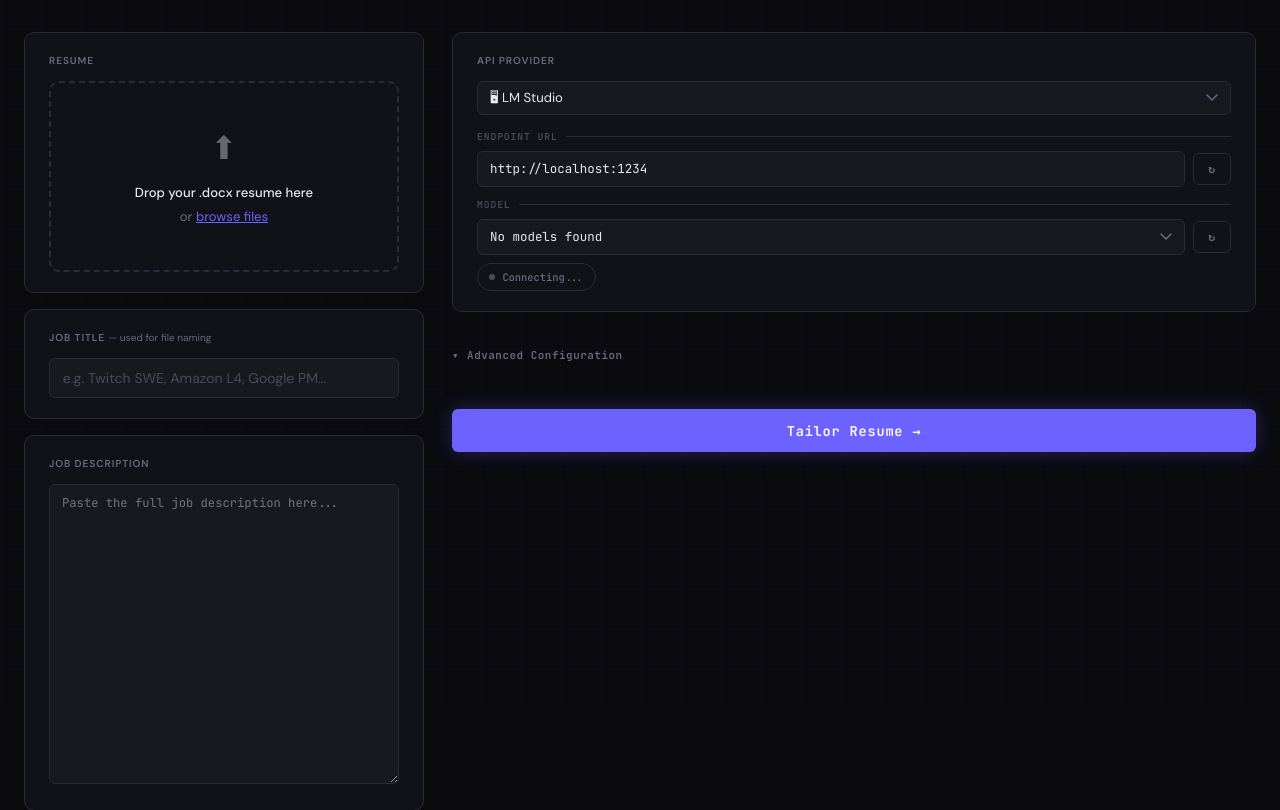
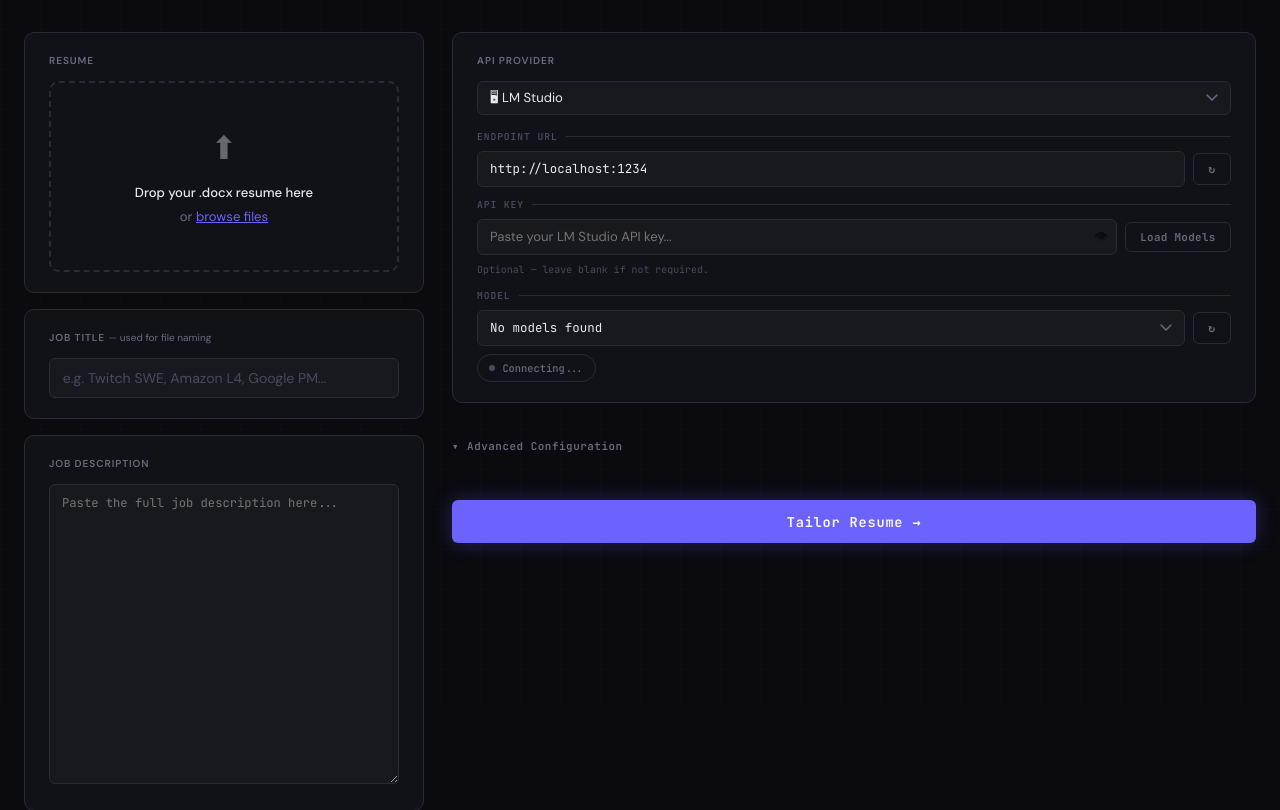
Before and after one commit to KshitijBharambe/resumeapp, a Flask app: page / in a window 1280 px wide. Shown: the part 91-901 px from the top of the page. Run offline with Flask 3, Linux system fonts and the light colour scheme; data that the repository does not hold is empty; some libraries are stand-ins or nearby versions.

Commit message:
feat: Introduce optional API key support for local providers and allow LM Studio to use an environment variable for its API token.

```diff
--- a/app.py
+++ b/app.py
@@ -24,10 +24,10 @@ def _get_chat_url_and_headers(provider, lm_url, api_key):
     local_providers = {"lmstudio", "ollama", "custom"}
     if provider in local_providers:
         base = (lm_url or PROVIDER_BASE_URLS.get(provider, "http://localhost:1234")).rstrip("/")
-        headers = {}
     else:
         base = PROVIDER_BASE_URLS.get(provider, "").rstrip("/")
-        headers = {"Authorization": f"Bearer {api_key}"} if api_key else {}
+
+    headers = {"Authorization": f"Bearer {api_key}"} if api_key else {}
     if provider == "openrouter":
         headers["HTTP-Referer"] = "https://resume-tailor.onrender.com"
     return f"{base}/v1/chat/completions", headers
@@ -599,6 +599,9 @@ def provider_models():
     api_key = data.get("api_key", "").strip()
     lm_url = data.get("lm_url", "").strip()
 
+    if provider == "lmstudio" and not api_key:
+        api_key = os.environ.get("LM_API_TOKEN", "")
+
     # --- Anthropic: static list ---
     if provider == "anthropic":
         return jsonify({"models": ANTHROPIC_MODELS, "static": True})
@@ -628,10 +631,11 @@ def provider_models():
     # --- Local providers (LM Studio, Ollama, Custom) ---
     if provider in ("lmstudio", "ollama", "custom"):
         base = (lm_url or PROVIDER_BASE_URLS.get(provider, "http://localhost:1234")).rstrip("/")
+        headers = {"Authorization": f"Bearer {api_key}"} if api_key else {}
         # Ollama: try /api/tags first
         if provider == "ollama":
             try:
-                r = requests.get(f"{base}/api/tags", timeout=4)
+                r = requests.get(f"{base}/api/tags", headers=headers, timeout=4)
                 r.raise_for_status()
                 raw = r.json().get("models", [])
                 models = [{"id": m["name"]} for m in raw]
@@ -639,7 +643,7 @@ def provider_models():
             except Exception:
                 pass  # fall through to OpenAI-compat endpoint
         try:
-            r = requests.get(f"{base}/v1/models", timeout=4)
+            r = requests.get(f"{base}/v1/models", headers=headers, timeout=4)
             r.raise_for_status()
             raw = r.json().get("data", [])
             models = []
@@ -701,6 +705,9 @@ def tailor():
     job_title = data.get("job_title", "").strip()
     api_key = data.get("api_key", "").strip()
     lm_url = data.get("lm_url", "").strip()
+
+    if provider == "lmstudio" and not api_key:
+        api_key = os.environ.get("LM_API_TOKEN", "")
 
     # Advanced config (all optional)
     temperature = float(data.get("temperature", 0.3))
--- a/templates/index.html
+++ b/templates/index.html
@@ -1951,7 +1951,7 @@ WRITING RULES:
 
             // ── PROVIDER SYSTEM ───────────────────────────────────────────────────────
             const PROVIDER_META = {
-              lmstudio:   { label: 'LM Studio',  hasUrl: true,  hasKey: false, defaultUrl: 'http://localhost:1234', keyHint: '', getKeyUrl: '' },
+              lmstudio:   { label: 'LM Studio',  hasUrl: true,  hasKey: true, defaultUrl: 'http://localhost:1234', keyHint: 'Optional — leave blank if not required.', getKeyUrl: '' },
               ollama:     { label: 'Ollama',      hasUrl: true,  hasKey: false, defaultUrl: 'http://localhost:11434', keyHint: '', getKeyUrl: '' },
               openai:     { label: 'OpenAI',      hasUrl: false, hasKey: true,  defaultUrl: '', keyHint: 'Key stored in your browser only.', getKeyUrl: 'https://platform.openai.com/api-keys' },
               anthropic:  { label: 'Anthropic',   hasUrl: false, hasKey: true,  defaultUrl: '', keyHint: 'Key stored in your browser only.', getKeyUrl: 'https://console.anthropic.com/settings/keys' },
@@ -2390,7 +2390,7 @@ WRITING RULES:
               const api_key = meta.hasKey ? document.getElementById('provider-key-input').value.trim() : '';
               const lm_url  = meta.hasUrl ? document.getElementById('provider-url-input').value.trim() : '';
               if (!model) return showError(`Select a model first. ${meta.hasKey ? 'Enter your API key and click "Load Models".' : 'Click ↻ to refresh.'}`);
-              if (meta.hasKey && !api_key) return showError(`Enter your ${meta.label} API key above.`);
+              if (meta.hasKey && !api_key && !['lmstudio', 'custom'].includes(p)) return showError(`Enter your ${meta.label} API key above.`);
               const adv = getAdvancedConfig();
               setBusy(true, p);
               try {
```
